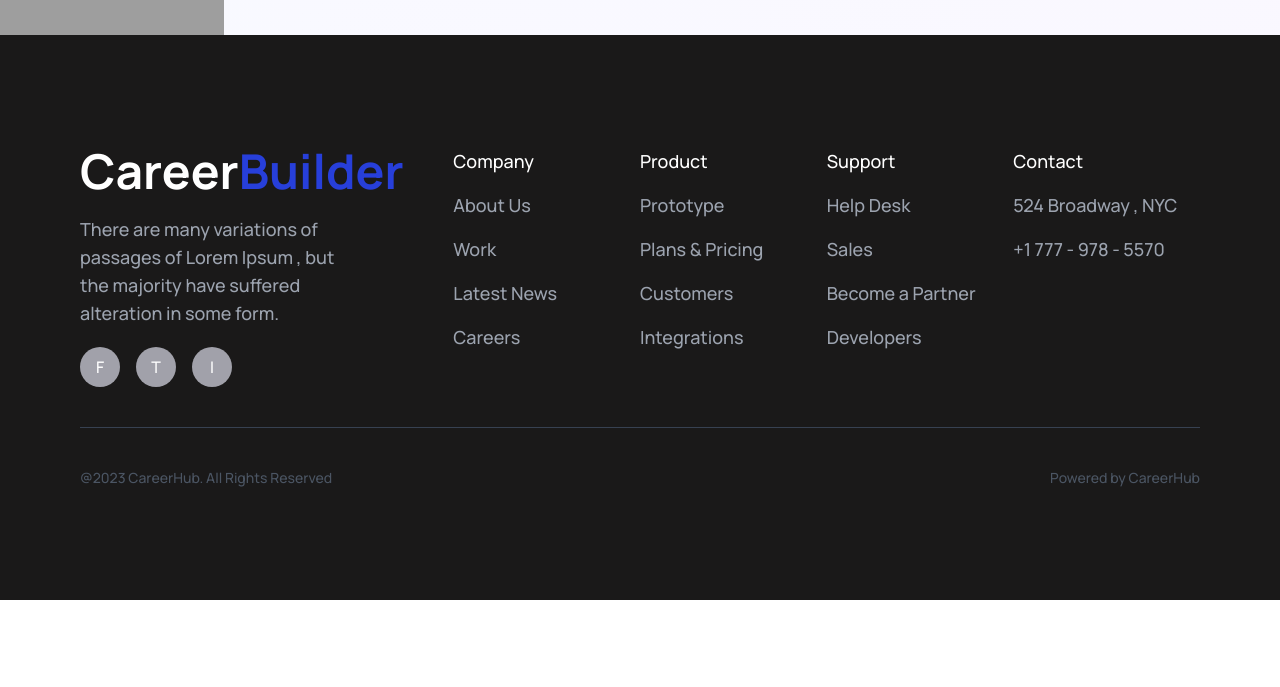
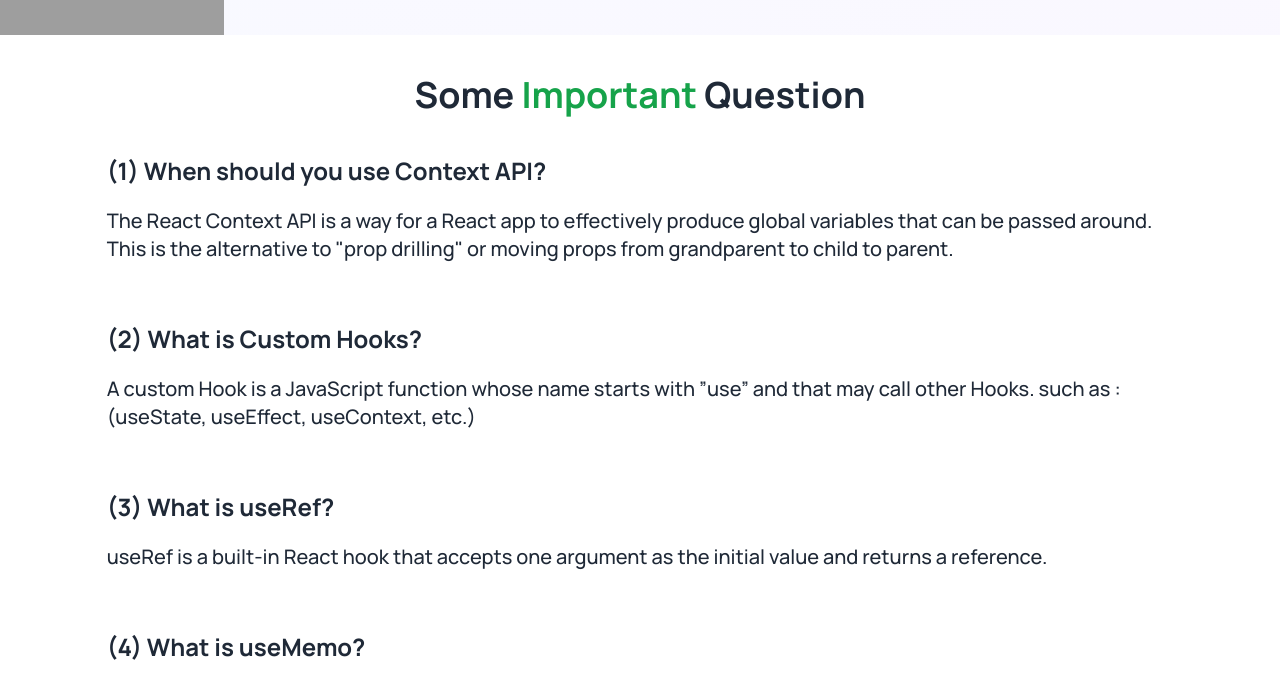
Before and after one commit to Mohosin075/career-builder, a React (Vite) app in the folder career-builder/: page /blog in a window 1280 px wide. Shown: the part 249-936 px from the top of the page. Before the commit the page ends 849 px from the top, so only its background shows below. Built offline with nearby package versions, Linux system fonts and the light colour scheme; grey boxes are pictures that could not be loaded.

Commit message:
added some important question in blog component

```diff
--- a/career-builder/src/components/AppliedJobs/AppliedJobs.jsx
+++ b/career-builder/src/components/AppliedJobs/AppliedJobs.jsx
@@ -75,15 +75,15 @@ const AppliedJobs = ({ children }) => {
             back to home and apply job
           </button>
         </div>
-        <div className={`text-[#474747] mb-5 justify-between items-center ${allAppliedData.length === 0 ? "hidden" : "flex"}`}>
+        <div className={`text-[#474747] mb-5 justify-between items-center ${allAppliedData.length === 0 ? "hidden" : "flex flex-col md:flex-row space-y-4 justify-center"}`}>
           <div className="text-sm md:text-xl font-bold py-2 md:py-3 px-2 md:px-4 bg-[#F4F4F4] inline-block rounded-md">
             Total Jobs : {total}
           </div>
-          <div className="text-[#474747] mb-5 justify-end items-center flex">
+          <div className="text-[#474747] mb-5 flex-wrap justify-center items-center flex">
           <h2 className="text-sm md:text-xl font-bold py-2 md:py-3 px-2 md:px-4 bg-[#F4F4F4] inline-block rounded-md">
             <span>Filter By :</span>
           </h2>
-          <div className="space-x-2 md:space-x-4 ms-2 md:ms-4">
+          <div className="space-x-1 md:space-x-4 ms-2 md:ms-4">
             <button onClick={()=>handleAllFilter()} className="text-xs md:text-lg p-2 bg-gray-100 rounded-md">
               All
             </button>
--- a/career-builder/src/components/Blogs/Blogs.jsx
+++ b/career-builder/src/components/Blogs/Blogs.jsx
@@ -1,12 +1,59 @@
-import React from 'react';
-import SubHeader from '../SubHeader/SubHeader';
+import React from "react";
+import SubHeader from "../SubHeader/SubHeader";
 
-const Blogs = ({children}) => {
-    return (
+const Blogs = ({ children }) => {
+  return (
+    <div>
+      <SubHeader data={children}></SubHeader>
+      <section className="w-9/12 md:w-10/12 mx-auto my-5">
+        <h1 className="text-center my-10 text-2xl md:text-4xl font-bold">
+          Some <span className="text-green-600">Important</span> Question
+        </h1>
         <div>
-            <SubHeader data={children}></SubHeader>
+          <div className="mb-10">
+            <h3 className="text-xl md:text-2xl font-bold">
+              (1) When should you use Context API?
+            </h3>
+            <div className="text-sm md:text-xl py-3">
+              <p className="py-2">
+              The React Context API is a way for a React app to effectively produce global variables that can be passed around. This is the alternative to "prop drilling" or moving props from grandparent to child to parent.
+              </p>
+            </div>
+          </div>
+          <div className="mb-10">
+            <h3 className="text-xl md:text-2xl font-bold">
+              (2) What is Custom Hooks?
+            </h3>
+            <div className="text-sm md:text-xl py-3">
+              <p className="py-2">
+              A custom Hook is a JavaScript function whose name starts with ”use” and that may call other Hooks. such as : (useState, useEffect, useContext, etc.)
+              </p>
+            </div>
+          </div>
+          <div className="mb-10">
+            <h3 className="text-xl md:text-2xl font-bold">
+              (3) What is useRef?
+            </h3>
+            <div className="text-sm md:text-xl py-3">
+              <p className="py-2">
+              useRef is a built-in React hook that accepts one argument as the initial value and returns a reference.
+              </p>
+            </div>
+          </div>
+          <div className="mb-10">
+            <h3 className="text-xl md:text-2xl font-bold">
+              (4) What is useMemo?
+            </h3>
+            <div className="text-sm md:text-xl py-3">
+              <p className="py-2">
+              React has a built-in hook called useMemo that allows you to memoize expensive functions so that you can avoid calling them on every render. You simple pass in a function and an array of inputs and useMemo will only recompute the memoized value when one of the inputs has changed.
+              </p>
+            </div>
+          </div>
         </div>
-    );
+      </section>
+    </div>
+  );
 };
 
 export default Blogs;
```
